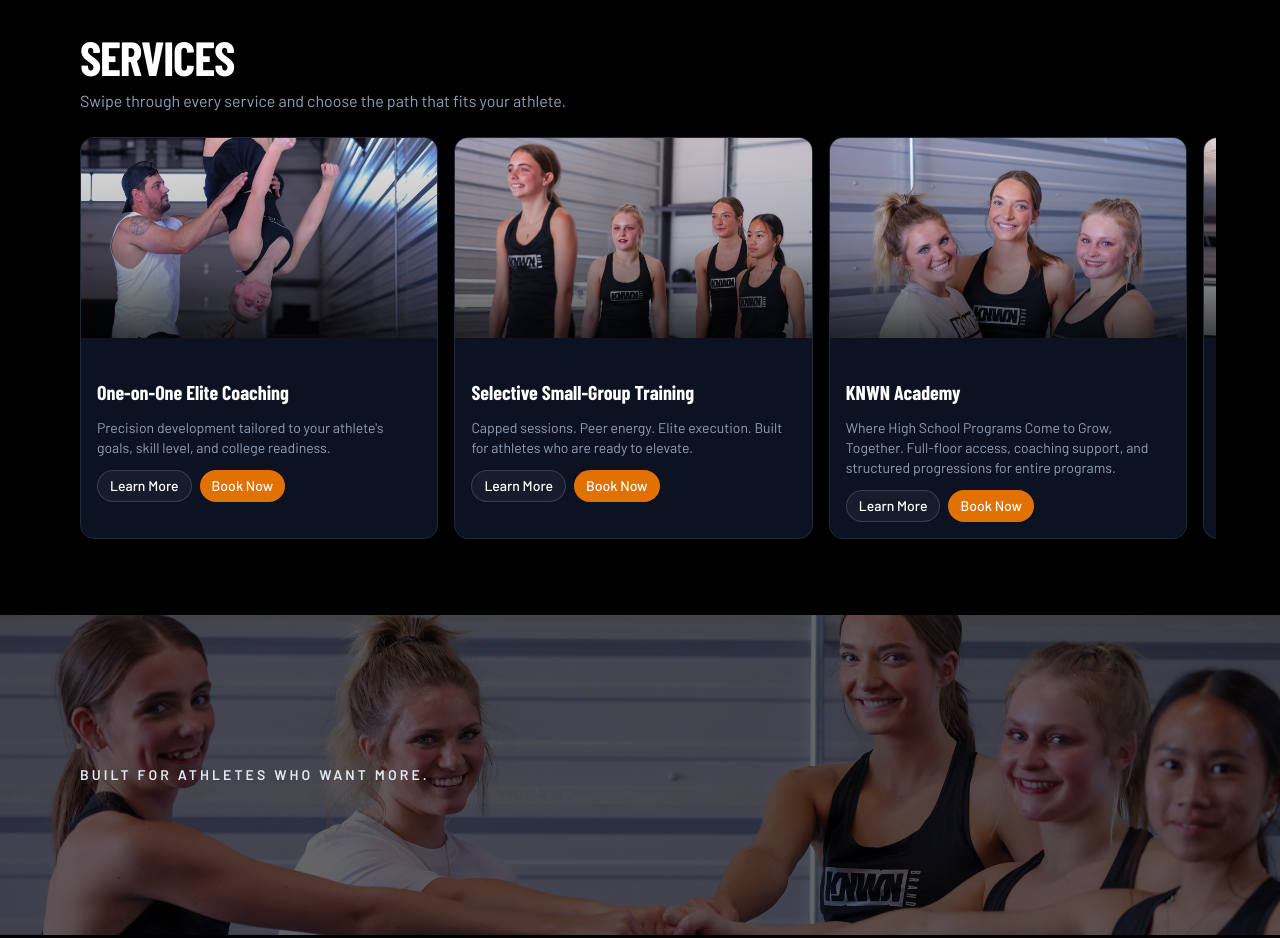
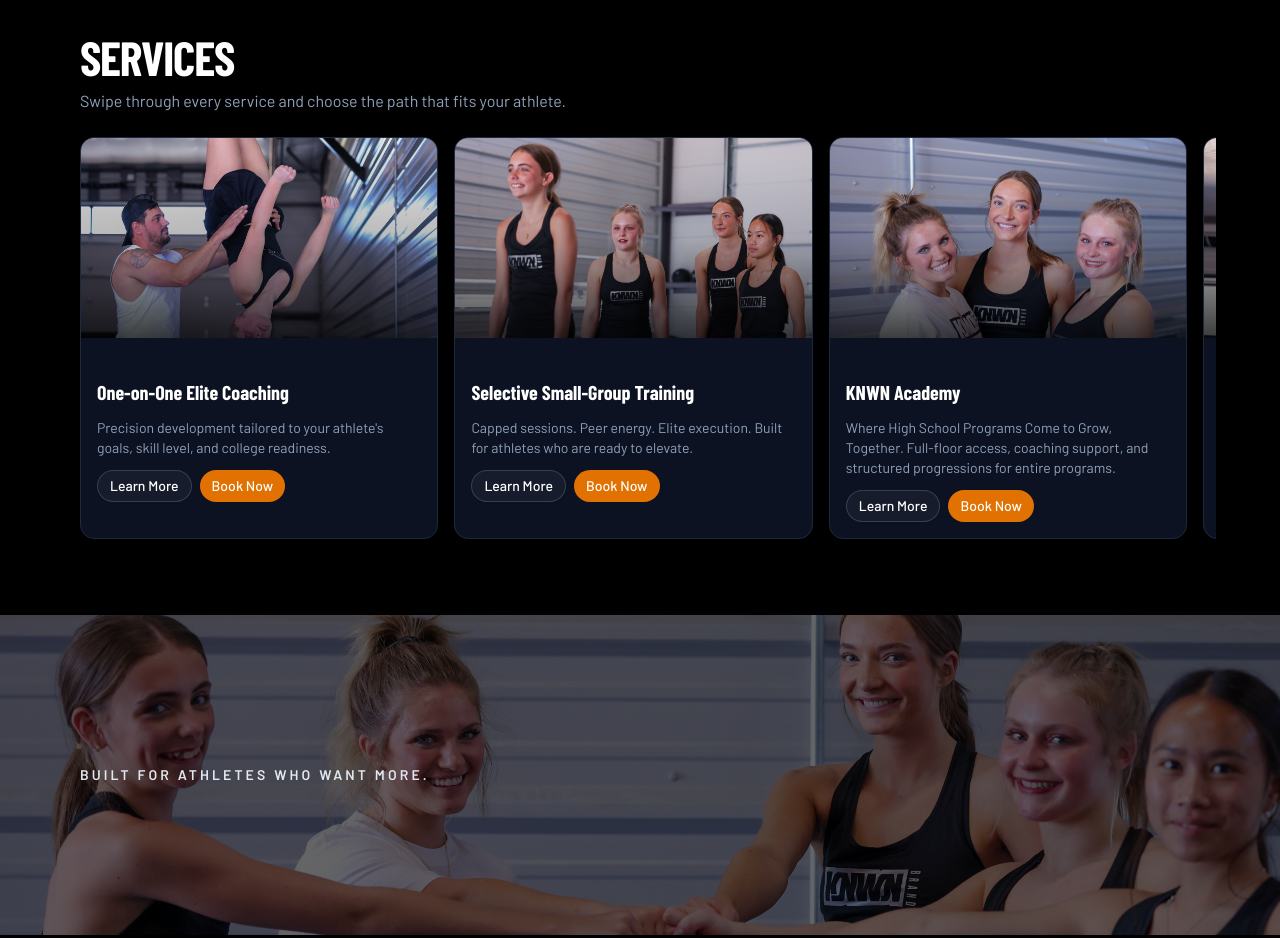
Before and after one commit to janetx-awi/knwn-website, a Next.js app: page / in a window 1280 px wide. Shown: the part 1380-2318 px from the top of the page. Built offline with nearby package versions, Linux system fonts and the light colour scheme; a web font is replaced by a local one.

Commit message:
fix: service cards — uniform object-top on all 7, no per-card overrides

```diff
--- a/src/app/page.tsx
+++ b/src/app/page.tsx
@@ -20,16 +20,7 @@
   "knwn-academy":                "/images/knwn/students-three.jpg",        // KNWN-112: 3 students, group portrait
 };
 
-// Crop positions tuned per photo orientation — faces stay in the h-44 card window
-const SERVICE_POSITIONS: Record<string, string> = {
-  "personalized-coaching":       "object-center",  // landscape: coach+athlete action centered
-  "semi-private-training":       "object-top",     // landscape: faces at top
-  "classes-tumbling-stunting":   "object-top",     // portrait: flyer's face at top of tower
-  "high-school-college-pathway": "object-center",  // landscape: face centered
-  "mental-performance-training": "object-top",     // portrait: face at top
-  "social-media-guidance":       "object-top",     // portrait: faces at top
-  "knwn-academy":                "object-top",     // landscape: faces at top
-};
+// All cards: object-top — faces are near the top of every approved photo
 
 const HOW_IT_WORKS = [
   {
@@ -191,7 +182,7 @@
                         src={SERVICE_IMAGES[service.slug] ?? "/images/knwn/hero-action.webp"}
                         alt={`${service.title} at KNWN`}
                         sizes="(max-width: 768px) 82vw, (max-width: 1024px) 46vw, 32vw"
-                        className={SERVICE_POSITIONS[service.slug] ?? "object-top"}
+                        className="object-top"
                       />
                       <div className="absolute inset-0 bg-gradient-to-t from-black/75 via-black/20 to-transparent" />
                     </div>
```
